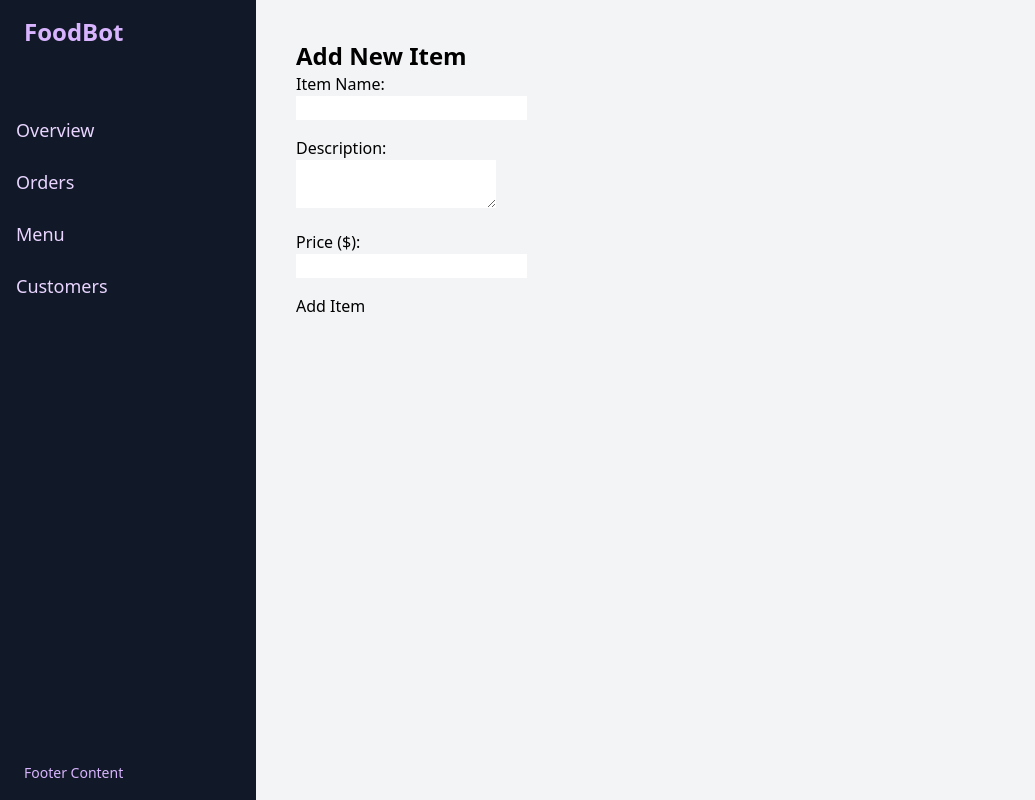
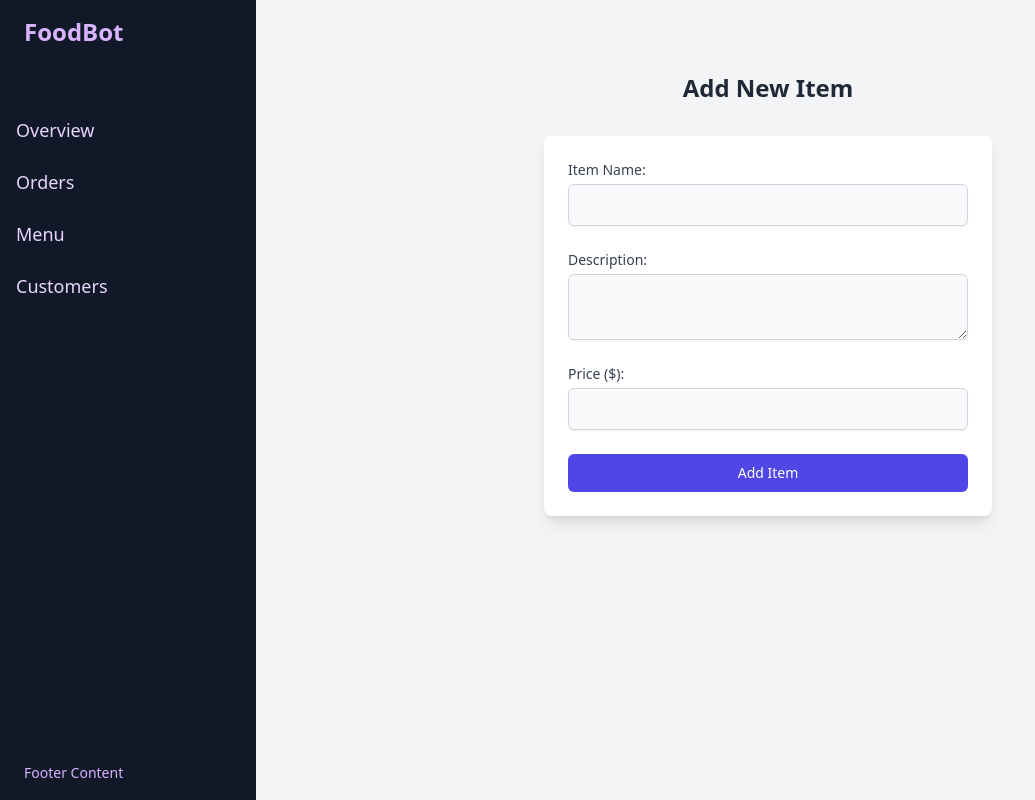
Before and after one commit to adilzubair/Yukthi_hackathon, a React (Vite) app in the folder FoodBot/: page /dashboard/menu/add in a window 1280 px wide. Shown: the whole page, without its empty margins (0-1035 px from the left). Built offline with nearby package versions, Linux system fonts and the light colour scheme.

Commit message:
UI changes

```diff
--- a/FoodBot/src/pages/Add.jsx
+++ b/FoodBot/src/pages/Add.jsx
@@ -7,57 +7,57 @@
   const [itemPrice, setItemPrice] = useState('');
   const { addItem } = useMenu();
 
-  // Mock function to simulate adding an item
   const addItemToList = (e) => {
-    e.preventDefault(); // Prevent form default submission behavior
+    e.preventDefault();
     addItem({ itemName, itemDescription, itemPrice });
     console.log(`Adding Item: ${itemName}, Description: ${itemDescription}, Price: ${itemPrice}`);
-    // Here you would typically send this data to your backend server to add to the database
-
-    // Reset the form fields
     setItemName('');
     setItemDescription('');
     setItemPrice('');
   };
 
   return (
+    <div className="container mx-auto p-8">
+      <h2 className="text-2xl font-bold text-center text-gray-800 mb-8">Add New Item</h2>
+      <div className="max-w-md mx-auto">
+        <form onSubmit={addItemToList} className="space-y-6 bg-white p-6 rounded-lg shadow-lg">
           <div>
-      <h2 className="text-2xl font-bold">Add New Item</h2>
-      <form onSubmit={addItemToList} className="space-y-4">
-        <div>
-          <label htmlFor="itemName" className="block">Item Name:</label>
+            <label htmlFor="itemName" className="block text-sm font-medium text-gray-700">Item Name:</label>
             <input
               id="itemName"
               type="text"
               value={itemName}
               onChange={(e) => setItemName(e.target.value)}
               required
-            className="input"
+              className="mt-1 block w-full px-3 py-2 bg-gray-50 border border-gray-300 rounded-md shadow-sm focus:outline-none focus:ring-indigo-500 focus:border-indigo-500"
             />
           </div>
           <div>
-          <label htmlFor="itemDescription" className="block">Description:</label>
+            <label htmlFor="itemDescription" className="block text-sm font-medium text-gray-700">Description:</label>
             <textarea
               id="itemDescription"
               value={itemDescription}
               onChange={(e) => setItemDescription(e.target.value)}
               required
-            className="textarea"
+              className="mt-1 block w-full px-3 py-2 bg-gray-50 border border-gray-300 rounded-md shadow-sm focus:outline-none focus:ring-indigo-500 focus:border-indigo-500"
             ></textarea>
           </div>
           <div>
-          <label htmlFor="itemPrice" className="block">Price ($):</label>
+            <label htmlFor="itemPrice" className="block text-sm font-medium text-gray-700">Price ($):</label>
             <input
               id="itemPrice"
               type="number"
               value={itemPrice}
               onChange={(e) => setItemPrice(e.target.value)}
               required
-            className="input"
+              className="mt-1 block w-full px-3 py-2 bg-gray-50 border border-gray-300 rounded-md shadow-sm focus:outline-none focus:ring-indigo-500 focus:border-indigo-500"
             />
           </div>
-        <button type="submit" className="btn">Add Item</button>
+          <button type="submit" className="w-full flex justify-center py-2 px-4 border border-transparent text-sm font-medium rounded-md text-white bg-indigo-600 hover:bg-indigo-700 focus:outline-none focus:ring-2 focus:ring-offset-2 focus:ring-indigo-500">
+            Add Item
+          </button>
         </form>
+      </div>
     </div>
   );
 };
--- a/FoodBot/src/pages/Edit.jsx
+++ b/FoodBot/src/pages/Edit.jsx
@@ -5,7 +5,6 @@
   const { menuItems, editItem } = useMenu();
   const [edits, setEdits] = useState({});
 
-  // Initialize or reset edits state whenever menuItems change
   useEffect(() => {
     const initialEdits = menuItems.reduce((acc, item) => ({
       ...acc,
@@ -25,46 +24,52 @@
   };
 
   const handleSubmit = (e) => {
-    e.preventDefault(); // Prevent the form from causing a page reload
+    e.preventDefault();
     Object.keys(edits).forEach(id => {
       editItem(Number(id), edits[id]);
     });
-    // Optionally, navigate away or provide feedback after submission
   };
 
   return (
-    <form onSubmit={handleSubmit}>
-      <h2 className="text-2xl font-bold">Edit Menu Items</h2>
+    <div className="container mx-auto p-6">
+      <h2 className="text-3xl font-bold text-center mb-6">Edit Menu Items</h2>
+      <form onSubmit={handleSubmit} className="space-y-4">
         {Object.values(edits).map((item) => (
-        <div key={item.id} className="mb-4">
-          <div>
-            <label>Name:</label>
+          <div key={item.id} className="bg-white p-4 rounded-lg shadow-md hover:shadow-lg transition-shadow duration-300 ease-in-out">
+            <div className="mb-4">
+              <label className="block text-sm font-medium text-gray-700">Name:</label>
               <input
                 type="text"
                 value={item.itemName}
                 onChange={(e) => handleChange(item.id, 'itemName', e.target.value)}
+                className="mt-1 block w-full px-3 py-2 bg-gray-50 border border-gray-300 rounded-md shadow-sm focus:outline-none focus:ring-indigo-500 focus:border-indigo-500"
               />
             </div>
-          <div>
-            <label>Description:</label>
+            <div className="mb-4">
+              <label className="block text-sm font-medium text-gray-700">Description:</label>
               <input
                 type="text"
                 value={item.itemDescription}
                 onChange={(e) => handleChange(item.id, 'itemDescription', e.target.value)}
+                className="mt-1 block w-full px-3 py-2 bg-gray-50 border border-gray-300 rounded-md shadow-sm focus:outline-none focus:ring-indigo-500 focus:border-indigo-500"
               />
             </div>
-          <div>
-            <label>Price:</label>
+            <div className="mb-4">
+              <label className="block text-sm font-medium text-gray-700">Price:</label>
               <input
                 type="number"
                 value={item.itemPrice}
                 onChange={(e) => handleChange(item.id, 'itemPrice', e.target.value)}
+                className="mt-1 block w-full px-3 py-2 bg-gray-50 border border-gray-300 rounded-md shadow-sm focus:outline-none focus:ring-indigo-500 focus:border-indigo-500"
               />
             </div>
           </div>
         ))}
-      <button type="submit" className="mt-2">Submit All Changes</button>
+        <button type="submit" className="mt-4 w-full flex justify-center py-2 px-4 border border-transparent text-sm font-medium rounded-md text-white bg-indigo-600 hover:bg-indigo-700 focus:outline-none focus:ring-2 focus:ring-offset-2 focus:ring-indigo-500">
+          Submit All Changes
+        </button>
       </form>
+    </div>
   );
 };
 
--- a/FoodBot/src/pages/View.jsx
+++ b/FoodBot/src/pages/View.jsx
@@ -1,23 +1,22 @@
 // View.jsx
 import React from 'react';
-import { Link } from 'react-router-dom';
 import { useMenu } from '../context/MenuContext';
 
 const View = () => {
   const { menuItems } = useMenu();
 
   return (
-    <div>
-      <h2 className="text-2xl font-bold">View Items</h2>
-      <ul>
+    <div className="container mx-auto p-8">
+      <h2 className="text-3xl font-bold text-center text-gray-800 mb-10">View Items</h2>
+      <div className="grid grid-cols-1 sm:grid-cols-2 lg:grid-cols-3 gap-6">
         {menuItems.map((item) => (
-          <li key={item.id}>
-            <h3>{item.itemName}</h3>
-            <p>{item.itemDescription}</p>
-            <p>${item.itemPrice}</p>
-          </li>
+          <div key={item.id} className="bg-white p-6 rounded-lg shadow-md hover:shadow-lg transition-shadow duration-300 ease-in-out">
+            <h3 className="text-xl font-semibold text-indigo-600 mb-2">{item.itemName}</h3>
+            <p className="text-gray-700 mb-4">{item.itemDescription}</p>
+            <p className="text-lg font-bold">${item.itemPrice}</p>
+          </div>
         ))}
-      </ul>
+      </div>
     </div>
   );
 };
--- a/FoodBot/src/pages/login.jsx
+++ b/FoodBot/src/pages/login.jsx
@@ -1,7 +1,5 @@
 import React, { useState } from 'react';
 import { useNavigate } from 'react-router-dom';
-// Assuming you have a function to authenticate users
-// import { authenticateUser } from '../path-to-your-auth-service';
 
 const LoginPage = () => {
   const navigate = useNavigate();
@@ -10,25 +8,16 @@
 
   const handleSignIn = async (event) => {
     event.preventDefault();
-    // Replace the following with your actual sign-in logic
-    // const result = await authenticateUser(email, password);
-    // if (result.success) {
-    //   navigate('/dashboard');
-    // } else {
-    //   // handle errors, e.g., show an error message
-    // }
-    // For demonstration purposes, let's navigate directly
     navigate('/dashboard');
   };
 
   return (
-    <div className="min-h-screen flex items-center justify-center bg-blue-400">
-      <div className="max-w-md w-full space-y-8">
+    <div className="min-h-screen flex items-center justify-center bg-gradient-to-r from-blue-500 to-indigo-600">
+      <div className="max-w-md w-full space-y-8 bg-white p-10 rounded-xl shadow-lg transform transition duration-500 hover:scale-105">
         <div>
-          <h2 className="mt-6 text-center text-3xl font-extrabold text-gray-900">Sign in to your account</h2>
+          <h2 className="text-center text-3xl font-extrabold text-gray-900">Sign in to your account</h2>
         </div>
         <form className="mt-8 space-y-6" onSubmit={handleSignIn}>
-          <input type="hidden" name="remember" value="true" />
           <div className="rounded-md shadow-sm -space-y-px">
             <div>
               <label htmlFor="email-address" className="sr-only">Email address</label>
@@ -38,7 +27,7 @@
                 type="email"
                 autoComplete="email"
                 required
-                className="appearance-none rounded-none relative block w-full px-3 py-2 border border-gray-300 placeholder-gray-500 text-gray-900 rounded-t-md focus:outline-none focus:ring-indigo-500 focus:border-indigo-500 focus:z-10 sm:text-sm"
+                className="appearance-none rounded-none relative block w-full px-3 py-2 border border-gray-300 placeholder-gray-500 text-gray-900 rounded-t-md focus:ring-2 focus:ring-indigo-500 focus:border-indigo-500 focus:z-10 sm:text-sm"
                 placeholder="Email address"
                 value={email}
                 onChange={(e) => setEmail(e.target.value)}
@@ -52,15 +41,14 @@
                 type="password"
                 autoComplete="current-password"
                 required
-                className="appearance-none rounded-none relative block w-full px-3 py-2 border border-gray-300 placeholder-gray-500 text-gray-900 rounded-b-md focus:outline-none focus:ring-indigo-500 focus:border-indigo-500 focus:z-10 sm:text-sm"
+                className="appearance-none rounded-none relative block w-full px-3 py-2 border border-gray-300 placeholder-gray-500 text-gray-900 rounded-b-md focus:ring-2 focus:ring-indigo-500 focus:border-indigo-500 focus:z-10 sm:text-sm"
                 placeholder="Password"
                 value={password}
                 onChange={(e) => setPassword(e.target.value)}
               />
             </div>
           </div>
-          {/* ... other form fields ... */}
-          <button type="submit" className="group relative w-full flex justify-center py-2 px-4 border border-transparent text-sm font-medium rounded-md text-white bg-indigo-600 hover:bg-indigo-700 focus:outline-none focus:ring-2 focus:ring-offset-2 focus:ring-indigo-500">
+          <button type="submit" className="group relative w-full flex justify-center py-2 px-4 border border-transparent text-sm font-medium rounded-md text-white bg-indigo-600 hover:bg-indigo-700 focus:outline-none focus:ring-2 focus:ring-offset-2 focus:ring-indigo-500 transition duration-150 ease-in-out">
             Sign in
           </button>
         </form>
```
Lines whose indentation alone changed are shown as unchanged.
